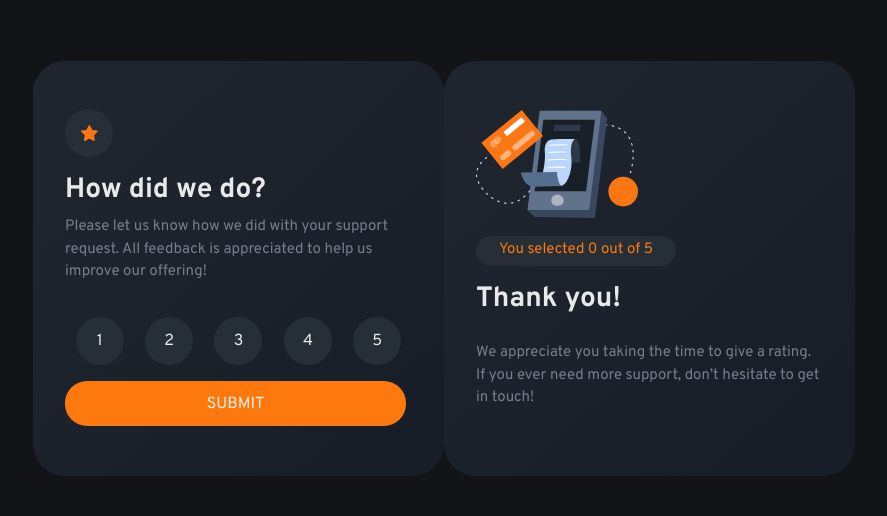
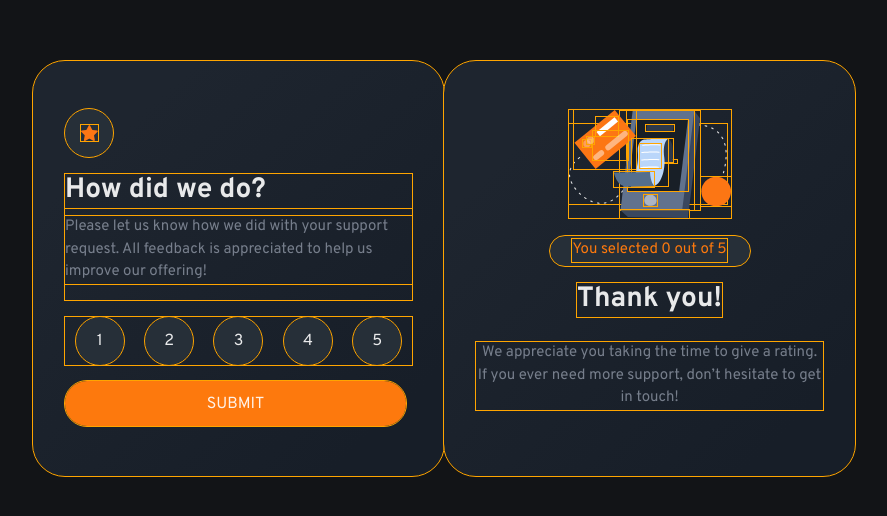
Before and after one commit to christinagiancola/frontend_mentor_interactive_rating_component, a plain HTML site: page index.html in a window 1280 px wide. Shown: the part 132-648 px from the top of the page, without its empty margins (196-1083 px from the left). Drawn offline with nearby package versions, Linux system fonts and the light colour scheme.

Commit message:
All styling should be completed on both the rating and thank you cards

```diff
--- a/index.html
+++ b/index.html
@@ -98,7 +98,7 @@
 					<p class="rounded-div-text">You selected 0 out of 5</p>
 				</div>
 				<h1>Thank you!</h1>
-				<p>
+				<p class="center-text">
 					We appreciate you taking the time to give a rating. If you ever need more support, don’t hesitate to get in
 					touch!
 				</p>
--- a/index.js
+++ b/index.js
@@ -25,8 +25,9 @@ const setActiveBtn = (e) => {
 };
 
 const submitClickHandler = () => {
-	//get rating of
-	console.log('submit btn clicked!');
+	let activeRatingBtn = document.getElementsByClassName('active');
+	let submittedRatingValue = activeRatingBtn[0].innerHTML;
+	console.log('submit btn clicked!', submittedRatingValue);
 };
 
 submitBtn[0].addEventListener('click', submitClickHandler);
--- a/style.css
+++ b/style.css
@@ -1,5 +1,5 @@
 * {
-	/* outline: 1px solid orange; */
+	outline: 1px solid orange;
 }
 
 body {
@@ -22,6 +22,16 @@ p {
 button {
 	border: hsl(216, 12%, 8%);
 	color: hsl(217, 12%, 63%, 75%);
+}
+
+#thank-you-card {
+	display: flex;
+	flex-direction: column;
+	align-items: center;
+}
+
+.center-text {
+	text-align: center;
 }
 
 .main {
```
